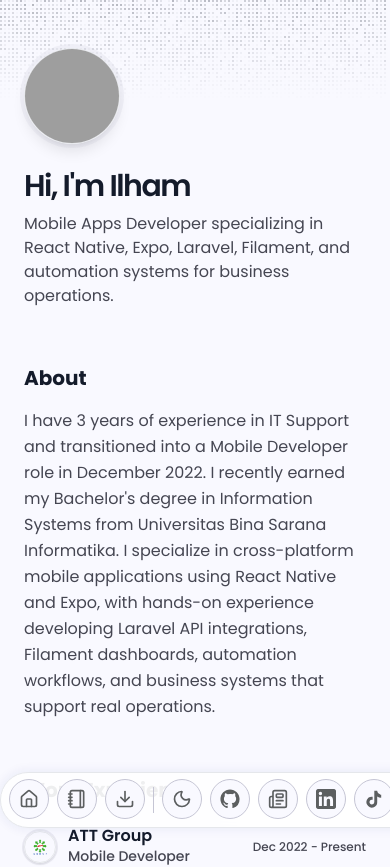
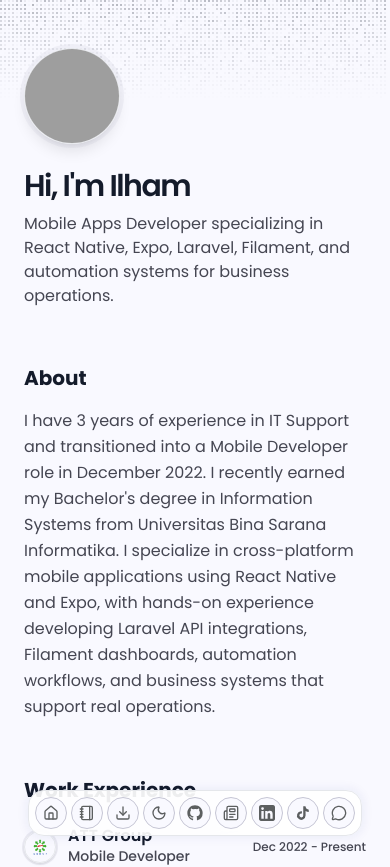
Before and after one commit to azumi99/personal-portfolio, a Next.js app: page / in a window 390 px wide. Shown: the top 867 px of the page. Built offline with nearby package versions, Linux system fonts and the light colour scheme; grey boxes are pictures that could not be loaded.

Commit message:
feat: optimize dock component for mobile responsiveness with dynamic sizing and improved layout

```diff
--- a/app/globals.css
+++ b/app/globals.css
@@ -156,6 +156,18 @@
     @apply h-2 w-2 rounded-full bg-primary;
     box-shadow: 0 0 0 6px rgba(15, 42, 144, 0.08), 0 0 24px rgba(15, 42, 144, 0.62);
   }
+
+  @media (max-width: 640px) {
+    .dock-compact .dock-item {
+      width: 32px !important;
+      height: 32px !important;
+    }
+
+    .dock-compact .dock-item-icon {
+      width: 16px !important;
+      height: 16px !important;
+    }
+  }
 }
 
 @layer utilities {
--- a/app/layout.tsx
+++ b/app/layout.tsx
@@ -43,7 +43,7 @@ export default function RootLayout({
                 }}
               />
             </div>
-            <div className="relative z-10 mx-auto max-w-2xl px-6 py-12 pb-24 sm:py-24">{children}</div>
+            <div className="relative z-10 mx-auto max-w-2xl px-6 py-12 pb-36 sm:py-24 sm:pb-24">{children}</div>
             <Navbar />
           </TooltipProvider>
         </ThemeProvider>
--- a/components/magicui/dock.tsx
+++ b/components/magicui/dock.tsx
@@ -9,6 +9,7 @@ interface DockProps {
   children: ReactNode;
   magnification?: number;
   distance?: number;
+  mobileSize?: number;
 }
 
 interface DockIconProps {
@@ -28,7 +29,7 @@ interface DockContextValue {
 
 const DockContext = createContext<DockContextValue | null>(null);
 
-const Dock = ({ className, children, magnification = 60, distance = 100 }: DockProps) => {
+const Dock = ({ className, children, magnification = 60, distance = 100, mobileSize = BASE_SIZE }: DockProps) => {
   const mouseX = useMotionValue(Infinity);
 
   return (
@@ -36,6 +37,7 @@ const Dock = ({ className, children, magnification = 60, distance = 100 }: DockP
       <motion.div
         onMouseMove={(event) => mouseX.set(event.pageX)}
         onMouseLeave={() => mouseX.set(Infinity)}
+        style={{ "--dock-mobile-size": `${mobileSize}px` } as React.CSSProperties}
         className={cn("mx-auto flex h-full w-max items-end justify-center overflow-visible rounded-full border", className)}
       >
         {children}
@@ -61,8 +63,8 @@ const DockIcon = ({ className, children }: DockIconProps) => {
   const iconSize = useSpring(useTransform(distanceCalc, [-distance, 0, distance], [BASE_SIZE * ICON_SIZE_RATIO, magnification * ICON_SIZE_RATIO, BASE_SIZE * ICON_SIZE_RATIO]), SPRING);
 
   return (
-    <motion.div ref={ref} style={{ width: containerSize, height: containerSize }} className={cn("relative flex aspect-square shrink-0 items-center justify-center rounded-full", className)}>
-      <motion.div style={{ width: iconSize, height: iconSize }} className="flex items-center justify-center">
+    <motion.div ref={ref} style={{ width: containerSize, height: containerSize }} className={cn("dock-item relative flex aspect-square h-[var(--dock-mobile-size)] w-[var(--dock-mobile-size)] shrink-0 items-center justify-center rounded-full sm:h-auto sm:w-auto", className)}>
+      <motion.div style={{ width: iconSize, height: iconSize }} className="dock-item-icon flex items-center justify-center">
         {children}
       </motion.div>
     </motion.div>
--- a/components/navbar.tsx
+++ b/components/navbar.tsx
@@ -5,12 +5,11 @@ import { Separator } from "@/components/ui/separator";
 import { Tooltip, TooltipArrow, TooltipContent, TooltipTrigger } from "@/components/ui/tooltip";
 import { DATA } from "@/data/resume";
 import { generateCvPdf } from "@/lib/generate-cv-pdf";
-import { MoonIcon, SunIcon } from "lucide-react";
+import { MoonIcon } from "lucide-react";
 import { useTheme } from "next-themes";
 
 export default function Navbar() {
   const { resolvedTheme, setTheme } = useTheme();
-  const isDark = resolvedTheme === "dark";
 
   const handleDownloadCV = () => {
     const pdf = generateCvPdf(window.location.origin);
@@ -26,8 +25,8 @@ export default function Navbar() {
   };
 
   return (
-    <div className="pointer-events-none fixed inset-x-0 bottom-4 z-30 no-print">
-      <Dock className="pointer-events-auto relative z-50 mx-auto flex h-14 w-fit gap-2 border bg-white/90 p-2 shadow-[0_0_10px_3px] shadow-primary/5 backdrop-blur-3xl">
+    <div className="pointer-events-none fixed inset-x-0 bottom-2 z-30 no-print px-2 sm:bottom-4 sm:px-3">
+      <Dock className="dock-compact pointer-events-auto relative z-50 mx-auto flex h-auto max-w-[min(22rem,calc(100vw-1rem))] flex-wrap items-center justify-center gap-1 overflow-visible rounded-2xl border bg-white/90 p-1.5 shadow-[0_0_10px_3px] shadow-primary/5 backdrop-blur-3xl sm:h-14 sm:w-fit sm:max-w-full sm:flex-nowrap sm:items-end sm:gap-2 sm:rounded-full sm:p-2">
         {DATA.navbar.map((item) => (
           <Tooltip key={item.href}>
             <TooltipTrigger asChild>
@@ -49,17 +48,17 @@ export default function Navbar() {
             </TooltipContent>
           </Tooltip>
         ))}
-        <Separator className="m-auto h-2/3 w-px bg-outline-variant" />
+        <Separator className="m-auto hidden h-2/3 w-px shrink-0 bg-outline-variant sm:block" />
         <Tooltip>
           <TooltipTrigger asChild>
-            <button type="button" onClick={() => setTheme(isDark ? "light" : "dark")} aria-label={`Switch to ${isDark ? "light" : "dark"} mode`}>
+            <button type="button" onClick={() => setTheme(resolvedTheme === "dark" ? "light" : "dark")} aria-label="Toggle color mode" suppressHydrationWarning>
               <DockIcon className="size-full cursor-pointer rounded-3xl border border-outline-variant bg-background p-0 text-secondary transition-colors hover:bg-surface-container hover:text-on-surface">
-                {isDark ? <SunIcon className="size-full overflow-hidden rounded-sm object-contain" /> : <MoonIcon className="size-full overflow-hidden rounded-sm object-contain" />}
+                <MoonIcon className="size-full overflow-hidden rounded-sm object-contain" />
               </DockIcon>
             </button>
           </TooltipTrigger>
           <TooltipContent side="top" sideOffset={8} className="rounded-xl bg-primary px-4 py-2 text-sm text-on-primary shadow-lg">
-            <p>{isDark ? "Light Mode" : "Dark Mode"}</p>
+            <p>Dark / Light Mode</p>
             <TooltipArrow className="fill-primary" />
           </TooltipContent>
         </Tooltip>
```
